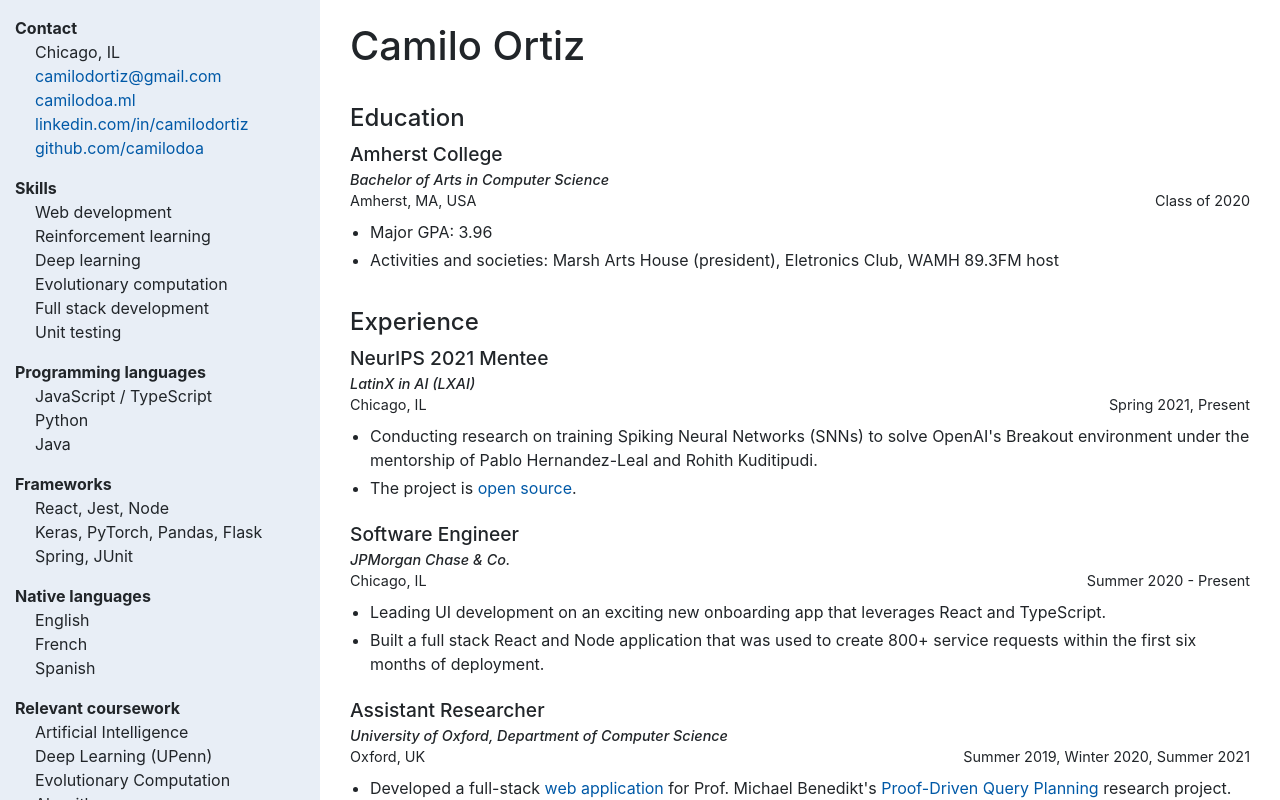
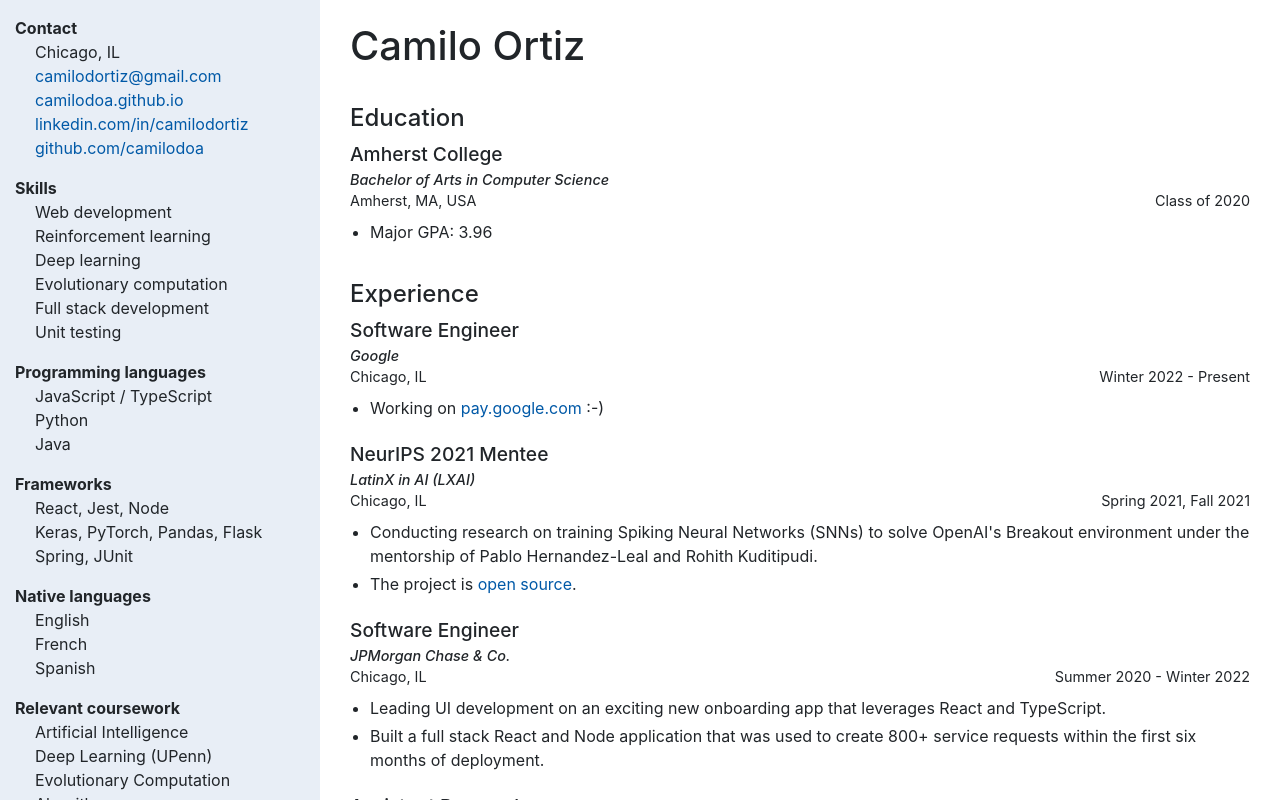
Before and after one commit to camilodoa/resume, a React (Create React App) app: page / in a window 1280 px wide. Shown: the top 800 px of the page. Built offline with nearby package versions, Linux system fonts and the light colour scheme.

Commit message:
New branch, no freenom

```diff
--- a/src/data.js
+++ b/src/data.js
@@ -7,7 +7,7 @@
     list : [
       'Chicago, IL',
       <Link src='mailto:camilodortiz@gmail.com'>camilodortiz@gmail.com</Link>,
-      <Link src='https://camilodoa.ml'>camilodoa.ml</Link>,
+      <Link src='https://camilodoa.github.io'>camilodoa.github.io</Link>,
       <Link src='https://www.linkedin.com/in/camilodortiz/'>linkedin.com/in/camilodortiz</Link>,
       <Link src='https://github.com/camilodoa'>github.com/camilodoa</Link>
     ]
@@ -60,10 +60,10 @@
         <div>
           Major GPA: 3.96
         </div>,
-        <div>
-          Activities and societies: Marsh Arts House (president), Eletronics
-          Club, WAMH 89.3FM host
-        </div>
+        // <div>
+        //   Activities and societies: Marsh Arts House (president), Eletronics
+        //   Club, WAMH 89.3FM host
+        // </div>
       ]}
     ]
   },
@@ -71,10 +71,21 @@
     header : 'Experience',
     experiences : [
       {
+        title : 'Software Engineer',
+        subtitle : 'Google',
+        location : 'Chicago, IL',
+        date : 'Winter 2022 - Present',
+        list : [
+          <div>
+            Working on <Link src="https://pay.google.com">pay.google.com</Link> :-)
+          </div>
+        ]
+      },
+      {
         title : 'NeurIPS 2021 Mentee',
         subtitle : 'LatinX in AI (LXAI)',
         location : 'Chicago, IL',
-        date : 'Spring 2021, Present',
+        date : 'Spring 2021, Fall 2021',
         list : [
           <div>
             Conducting research on training Spiking
@@ -89,7 +100,7 @@
       {title : 'Software Engineer',
       subtitle : 'JPMorgan Chase & Co.',
       location : 'Chicago, IL',
-      date : 'Summer 2020 - Present',
+      date : 'Summer 2020 - Winter 2022',
       list : [
         <div>
           Leading UI development on an exciting new onboarding app that leverages
@@ -179,13 +190,13 @@
     header : 'Projects',
     experiences : [
       {
-        title : <Link src='https://ai-melts-ice.ml'>AI Melts ICE</Link>,
+        title : <Link src='https://camilodoa.github.io/ai-melts-ice'>AI Melts ICE</Link>,
         subtitle : 'Python and JavaScript',
         location : 'Oxford, UK',
         date : 'Winter 2020 - Winter 2021',
         list : [
           <div>
-            <Link src='https://ai-melts-ice.ml'>AI Melts ICE</Link> documents and
+            <Link src='https://camilodoa.github.io/ai-melts-ice'>AI Melts ICE</Link> documents and
             predicts county-specific ICE arrests in the US.
           </div>,
           <div>
@@ -199,13 +210,13 @@
         ]
       },
       {
-        title : <Link src='https://camilodoa.ml/dra'>Dra</Link>,
+        title : <Link src='https://camilodoa.github.io/dra'>Dra</Link>,
         subtitle: 'JavaScript',
         location : 'Chicago, IL, USA',
         date : 'Spring 2020 - Fall 2020',
         list : [
           <div>
-            <Link src='https://camilodoa.ml/dra'>Dra</Link> is a Deep Q-Network agent
+            <Link src='https://camilodoa.github.io/dra'>Dra</Link> is a Deep Q-Network agent
             that lives in the browser and learns to approach the goal in the
             center of the page.
           </div>,
```
